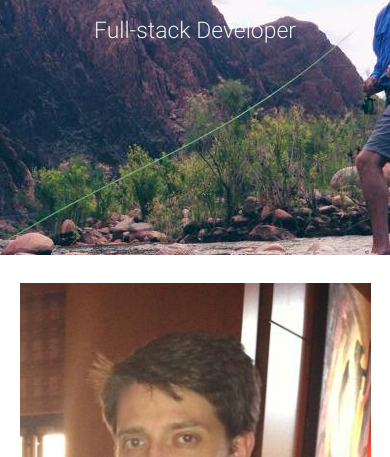
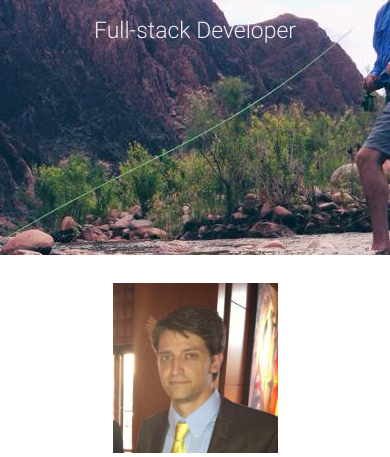
Before and after one commit to GregoryJimR/GregoryJimR.github.io, a plain HTML site: page index.html in a window 390 px wide. Shown: the part 125-582 px from the top of the page. Drawn offline with nearby package versions, Linux system fonts and the light colour scheme.

Commit message:
responsive update

```diff
--- a/index.html
+++ b/index.html
@@ -41,8 +41,8 @@
         <div class="section">
 
           <div class="row">
-
-            <div id="headshotSec" class="col s12 m4 l4 center container ">
+            <div class="col s3 m1 l1"></div>
+            <div id="headshotSec" class="col s6 m3 l3 center container ">
               <div class="row">
                 <div class="col s12 valign-wrapper">
                   <img id="headshotImage" src="./assets/images/headshot2.png">
@@ -59,7 +59,7 @@
               </div>
             </div>
 
-            <div class="col s0 m0">
+            <div class="col s3 m1 l1">
 
             </div>
             <div id="aboutSec" class="col s12 m7 l8 center">
```
